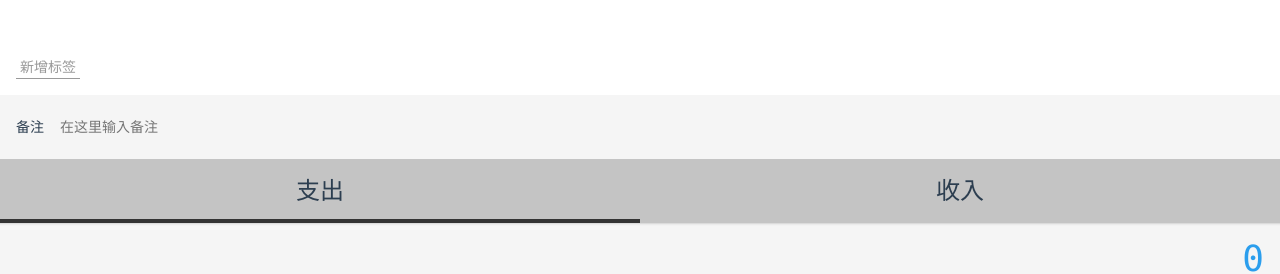
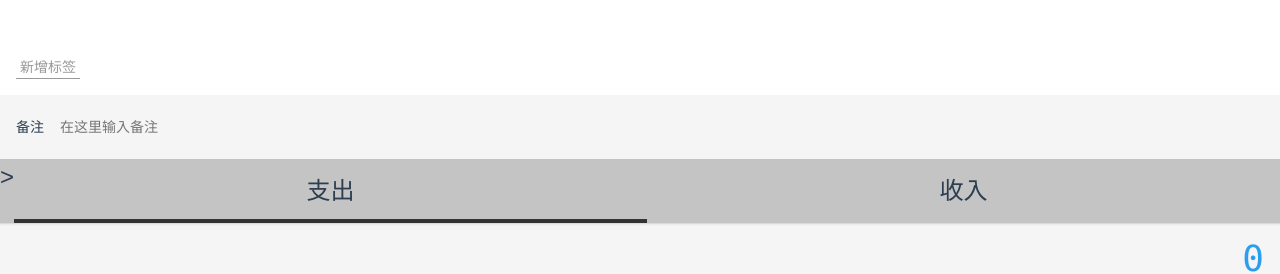
Before and after one commit to ShineQrr/pocket-keeping-website, a Vue app: page /#/money in a window 1280 px wide. Shown: the part 195-469 px from the top of the page. Built offline with nearby package versions, Linux system fonts and the light colour scheme.

Commit message:
更新Tabs的CSS

```diff
--- a/src/components/Tabs.vue
+++ b/src/components/Tabs.vue
@@ -1,8 +1,10 @@
 <template>
-  <ul class="tabs">
+  <ul class="tabs" :class="{[classPrefix+'-tabs']: classPrefix}">
+    >
     <li
       v-for="item in dataSource"
       :key="item.value"
+      class="tabs-item"
       :class="liClass(item)"
       @click="select(item)"
     >{{item.text}}</li>
@@ -39,7 +41,7 @@ export default class Tabs extends Vue {
   display: flex;
   text-align: center;
   font-size: 24px;
-  > li {
+  &-item {
     width: 50%;
     height: 64px;
     display: flex;
--- a/src/views/Statistics.vue
+++ b/src/views/Statistics.vue
@@ -46,4 +46,8 @@ export default class Statistics extends Vue {
     }
   }
 }
+
+::v-deep .interval-tabs-item {
+  height: 48px;
+}
 </style>
```
